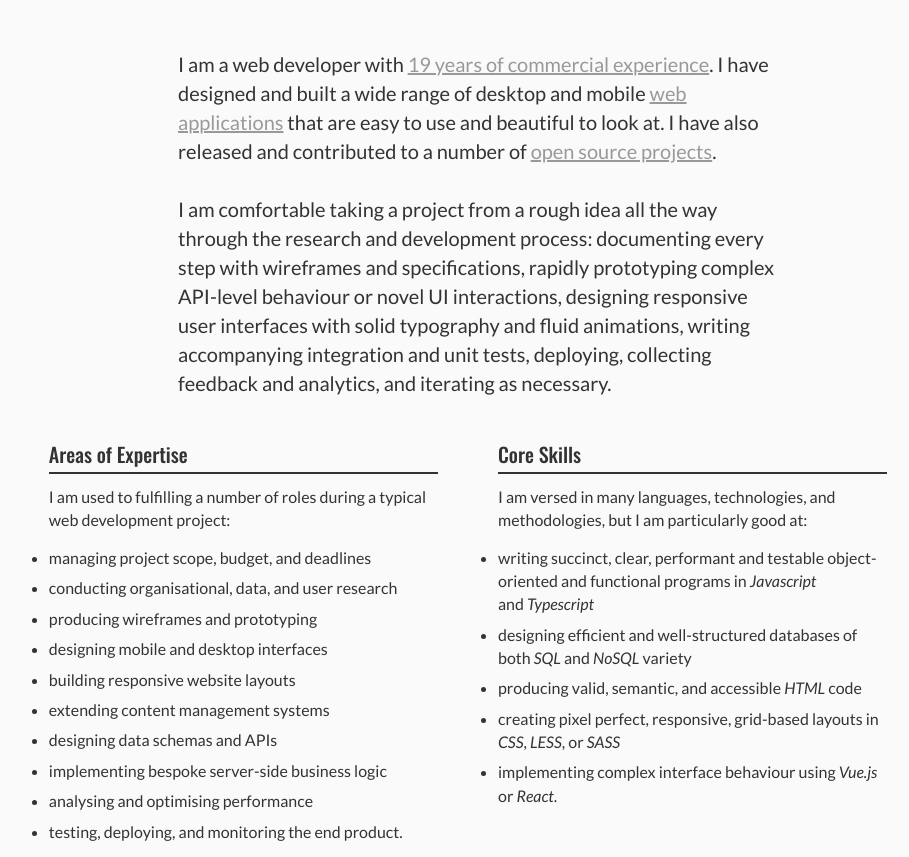
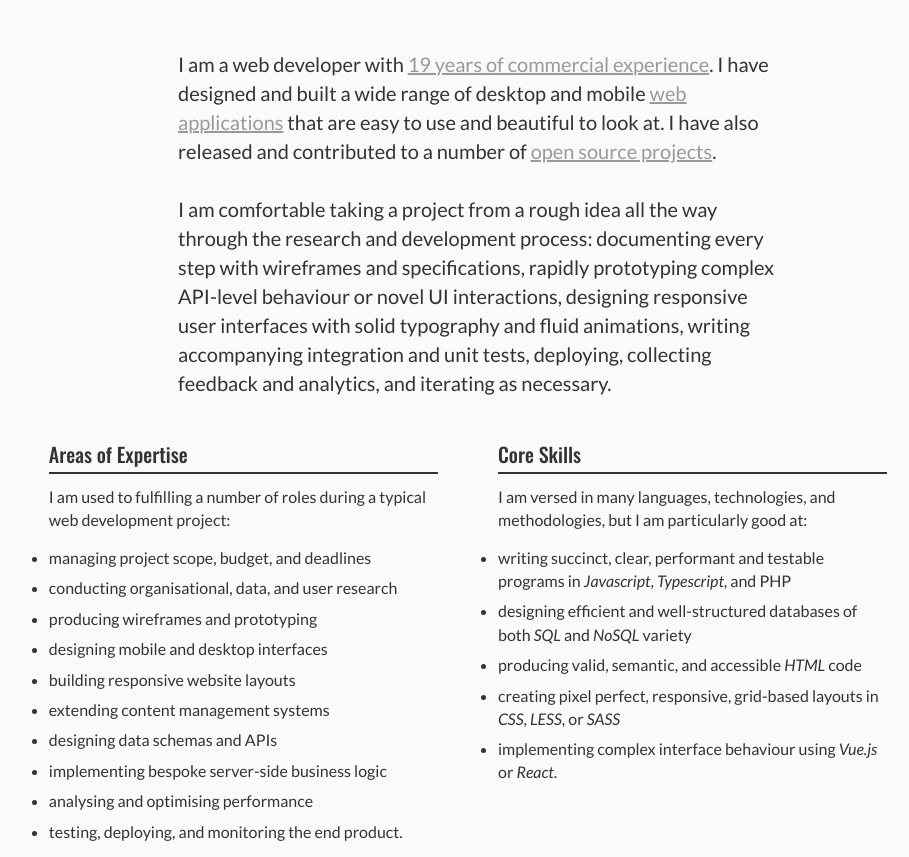
Before and after one commit to chromice/chromice.github.io, a plain HTML site: page index.html in a window 1280 px wide. Shown: the part 240-1097 px from the top of the page, without its empty margins (162-1071 px from the left). Drawn offline with nearby package versions, Linux system fonts and the light colour scheme; a web font is replaced by a local one.

Commit message:
Remove fluff

```diff
--- a/index.html
+++ b/index.html
@@ -57,7 +57,7 @@
 				<p>I am versed in many languages, technologies, and methodologies, but I am particularly good&nbsp;at:</p>
 
 				<ul>
-					<li>writing succinct, clear, performant and testable object-oriented and functional programs in <em>Javascript</em> and&nbsp;<em>Typescript</em></li>
+					<li>writing succinct, clear, performant and testable programs in <em>Javascript</em>, <em>Typescript</em>, and&nbsp;PHP</li>
 					<li>designing efficient and well-structured databases of both <em>SQL</em> and <em>NoSQL</em>&nbsp;variety</li>
 					<li>producing valid, semantic, and accessible <em>HTML</em>&nbsp;code</li>
 					<li>creating pixel perfect, responsive, grid-based layouts in <em>CSS</em>, <em>LESS</em>, or&nbsp;<em>SASS</em></li>
```
